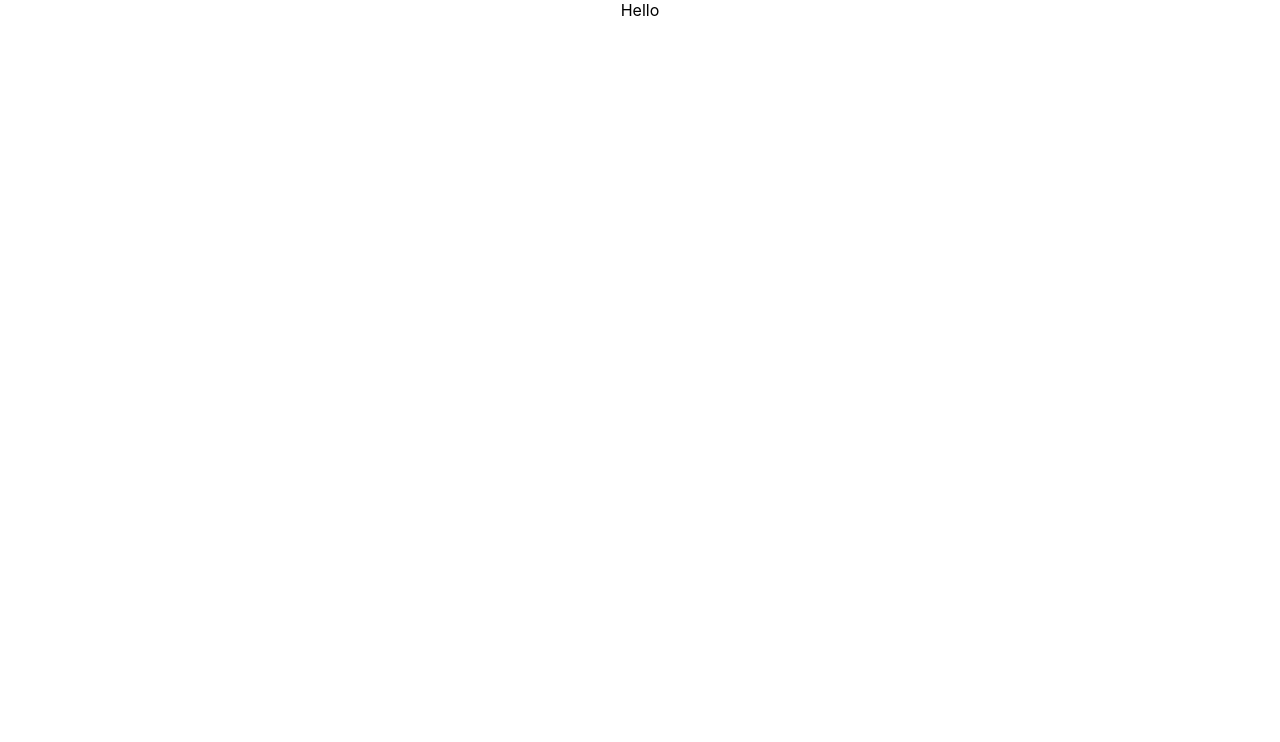
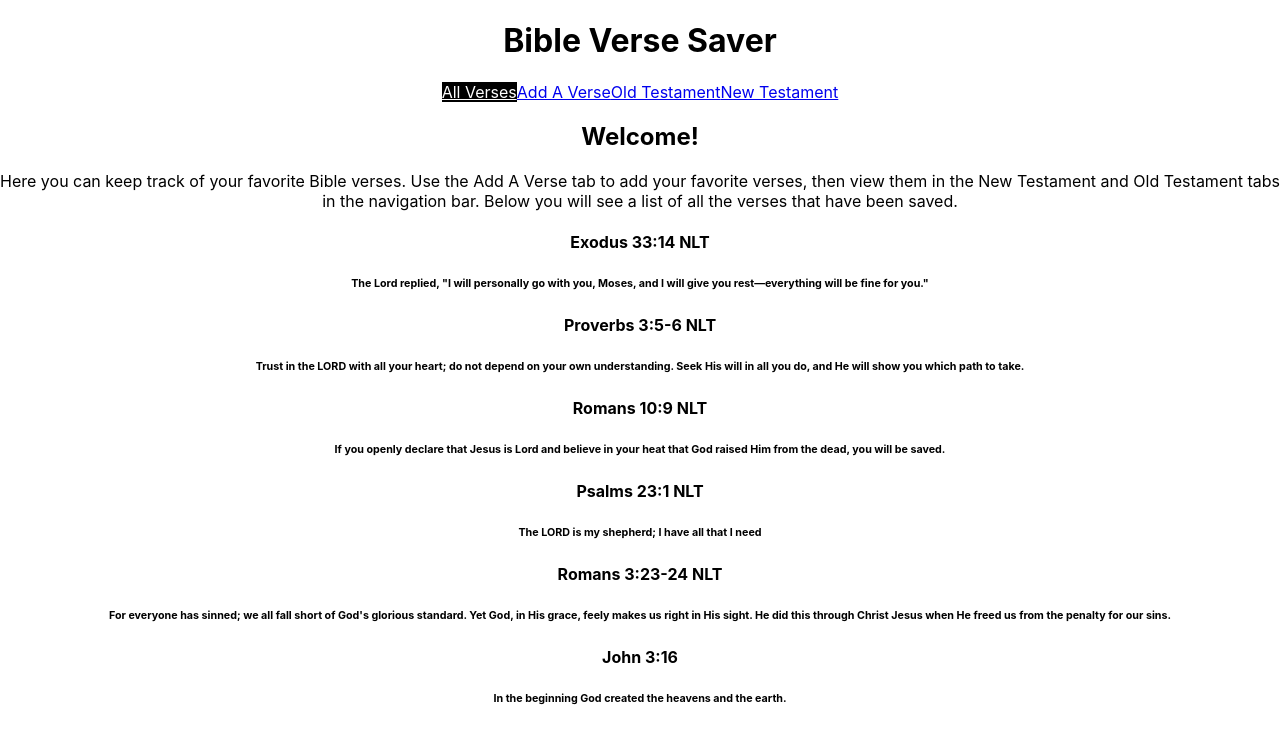
Before and after one commit to DeborahKurz/verse-app, a React (Create React App) app: page / in a window 1280 px wide. Shown: the top 742 px of the page. Built offline with nearby package versions, Linux system fonts and the light colour scheme; data requests are answered from the project's data file.

Commit message:
Basic app up and running. Need to refine and work out bugs

```diff
--- a/db.json
+++ b/db.json
@@ -1,16 +1,46 @@
 {
-    "toys": [
+  "verses": [
     {
       "id": 1,
-        "name": "Woody",
-        "image": "http://www.pngmart.com/files/3/Toy-Story-Woody-PNG-Photos.png",
-        "likes": 8
+      "testament": "Old",
+      "reference": "Exodus 33:14 NLT",
+      "verse": "The Lord replied, \"I will personally go with you, Moses, and I will give you rest—everything will be fine for you.\"",
+      "url": "https://www.biblegateway.com/passage/?search=Exodus%2033&version=NLT"
     },
     {
       "id": 2,
-        "name": "Buzz Lightyear",
-        "image": "http://www.pngmart.com/files/6/Buzz-Lightyear-PNG-Transparent-Picture.png",
-        "likes": 14
+      "testament": "Old",
+      "reference": "Proverbs 3:5-6 NLT",
+      "verse": "Trust  in the LORD with all your heart; do not depend on your own understanding. Seek His will in all you do, and He will show you which path to take.",
+      "url": "https://www.biblegateway.com/passage/?search=Proverbs+3%3A+5-6&version=NLT"
+    },
+    {
+      "id": 3,
+      "testament": "New",
+      "reference": "Romans 10:9 NLT",
+      "verse": "If you openly declare that Jesus is Lord and believe in your heat that God raised Him from the dead, you will be saved.",
+      "url": "https://www.biblegateway.com/passage/?search=Romans+10%3A+9&version=NLT"
+    },
+    {
+      "id": 4,
+      "testament": "Old",
+      "reference": "Psalms 23:1 NLT",
+      "verse": "The LORD is my shepherd; I have all that I need",
+      "url": "https://www.biblegateway.com/passage/?search=Psalms+23&version=NLT"
+    },
+    {
+      "id": 5,
+      "testament": "New",
+      "reference": "Romans 3:23-24 NLT",
+      "verse": "For everyone has sinned; we  all fall short of God's glorious standard. Yet God, in His grace, feely makes us right in His sight. He did this through Christ Jesus when He freed us from the penalty for our sins.",
+      "url": ""
+    },
+    {
+      "testament": "Old",
+      "reference": "John 3:16",
+      "verse": "In the beginning God created the heavens and the earth.",
+      "url": "Url",
+      "id": 6
     }
   ]
 }
--- a/package.json
+++ b/package.json
@@ -8,6 +8,7 @@
     "@testing-library/user-event": "^13.5.0",
     "react": "^18.2.0",
     "react-dom": "^18.2.0",
+    "react-router-dom": "^6.22.1",
     "react-scripts": "5.0.1",
     "web-vitals": "^2.1.4"
   },
--- a/src/App.js
+++ b/src/App.js
@@ -1,10 +1,37 @@
 import logo from './logo.svg';
-import './App.css';
+import NavBar from "./NavBar.js";
+import React, {useState, useEffect} from "react";
+import Form from "./Form.js";
+import Header from "./Header.js";
 
 function App() {
+  const [verses, setVerses] = useState([]);
+
+  function addVerse(newVerse){
+    setVerses([...verses, newVerse])
+  }
+
+  useEffect(()=>{
+      fetch("http://localhost:3000/verses")
+      .then(r=>r.json())
+      .then(verseObjs => {
+          setVerses(verseObjs);
+      })
+  }, [])
+
+  console.log("App: ", verses);
+
   return (
     <div className="App">
-      Hello
+      <Header />
+      <h2>Welcome!</h2>
+      <p>Here you can keep track of your favorite Bible verses. Use the Add A Verse tab to add your favorite verses, then view them in the New Testament and Old Testament tabs in the navigation bar. Below you will see a list of all the verses that have been saved.</p>
+      {verses.map((verse)=>(
+        <div key={verse.reference}>
+          <h4>{verse.reference}</h4>
+          <h6>{verse.verse}</h6>
+        </div>
+      ))}
     </div>
   );
 }
--- /dev/null
+++ b/src/Form.js
@@ -0,0 +1,97 @@
+import React, {useState} from "react";
+import Header from "./Header.js";
+import './App.css';
+
+function Form({addVerse}){
+    const [testament, setTestament] = useState("");
+    const [reference, setReference] = useState("");
+    const [verse, setVerse] = useState("");
+    const [url, setUrl] = useState("");
+
+    console.log("Form", testament, reference, verse, url)
+
+    function handleSubmit(event){
+        event.preventDefault();
+        const configObj = {
+            method: 'POST',
+            headers: {'Content-Type': 'applicaton/json'},
+            body: JSON.stringify({
+                testament: testament,
+                reference: reference,
+                verse: verse,
+                url: url
+            })
+        }
+        fetch('http://localhost:3000/movies', configObj)
+        .then(res => res.json())
+        .then(newVerse => {
+            addVerse(newVerse)
+            console.log(newVerse);
+            setTestament("");
+            setReference("");
+            setVerse("");
+            setUrl("");
+        })
+    }
+
+    return (
+        <div className="App">
+            <Header />
+            <h2>Fill Out This Form To Add A Verse</h2>
+            <form onSubmit={handleSubmit}>
+                <h4>Testament The Bible Verse Is Located In: Old or New?</h4>
+                <input type="text" value={testament} onChange={(e)=> setTestament(e.target.value)}></input>
+                <h4>Reference (Example: John 3:16 NLT)</h4>
+                <input type="text" value={reference} onChange={(e)=> setReference(e.target.value)}></input>
+                <h4>Verse (Example: For God so loved the world that He...):</h4>
+                <input type="text" value={verse} onChange={(e)=> setVerse(e.target.value)}></input>
+                <h4>URL of Copied Bible Verse:</h4>
+                <input type="text" value={url} onChange={(e)=> setUrl(e.target.value)}></input>
+                <div>
+                    <button type="submit">Add My Bible Verse To My List!</button>
+                </div>
+            </form>
+        </div>
+      );
+}
+
+export default Form;
+
+
+
+//Use Post request to update statevariable fo the array that lives in index. Pass down a prop? Move to App??
+//Create a VerseCard Component that renders info about each verse
+//in Old and New Components, pass down data array from index.js and map through verses, handing them off to VerseCard to be rendered.
+//Clean up Components/files in this app. Get rid of what I'm not using.
+//Verify requirements
+//Add ReadMe file
+
+
+        // const formData = {
+        //     testament: testament,
+        //     reference: reference,
+        //     verse: verse,
+        //     url: url
+
+
+    //In the beginning God created the heavens and the earth.
+
+
+        // console.log("formData: ", formData)
+        // fetch("http://localhost:3000/verses", {
+        //     method: "POST",
+        //     headers:{
+        //         "Content-Type": "application/json"
+        //     },
+        // //     body: JSON.stringify(formData)
+        // }
+        // )
+        // .then(r=>r.json())
+        // .then(data=>{
+            // console.log(data);
+            // setTestament("");
+            // setReference("");
+            // setVerse("");
+            // setUrl("");
+        // }
+        // )
--- /dev/null
+++ b/src/Header.js
@@ -0,0 +1,14 @@
+import React from "react";
+import NavBar from "./NavBar.js";
+
+function Header(){
+    return(
+        <header>
+            <h1>Bible Verse Saver</h1>
+            <NavBar />
+        </header>
+
+    )
+}
+
+export default Header;
--- /dev/null
+++ b/src/NavBar.css
@@ -0,0 +1,17 @@
+.navbar > a{
+    display: inline-block;
+    box-sizing: border-box;
+    width: 70px;
+    padding: 5px;
+    margin: 0 6px 6px;
+    background: lightblue;
+    text-decoration: none;
+    text-align: center;
+    font-size: min(10vw, 15px) ;
+    color: black;
+}
+
+a.active {
+    background: black;
+    color: white;
+}
--- /dev/null
+++ b/src/NavBar.js
@@ -0,0 +1,35 @@
+import {NavLink} from "react-router-dom";
+import "./NavBar.css"
+
+function NavBar(){
+    return (
+        <nav>
+            <NavLink
+                to="/"
+                className="nav-link"
+            >
+                All Verses
+            </NavLink>
+            <NavLink
+                to="/form"
+                className="nav-link"
+            >
+                Add A Verse
+            </NavLink>
+            <NavLink
+                to="/oldTestament"
+                className="nav-link"
+            >
+                Old Testament
+            </NavLink>
+            <NavLink
+                to="/newTestament"
+                className="nav-link"
+            >
+                New Testament
+            </NavLink>
+        </nav>
+    )
+}
+
+export default NavBar;
--- /dev/null
+++ b/src/NewT.js
@@ -0,0 +1,25 @@
+import React, {useState, useEffect} from "react";
+import Header from "./Header.js";
+import './App.css';
+
+function NewT(){
+    const [verses, setVerses] = useState([]);
+
+    useEffect(()=>{
+        fetch("http://localhost:3000/verses")
+        .then(r=>r.json())
+        .then(verseObjs => {
+            setVerses(verseObjs);
+        })
+    }, [])
+
+    console.log("NewT", verses)
+
+    return (
+        <div className="App">
+            <Header />
+        </div>
+      );
+}
+
+export default NewT;
--- /dev/null
+++ b/src/OldT.js
@@ -0,0 +1,29 @@
+import React, {useState, useEffect} from "react";
+import Header from "./Header.js";
+import './App.css';
+
+function OldT(){
+    const [verses, setVerses] = useState([]);
+
+    useEffect(()=>{
+        fetch("http://localhost:3000/verses")
+        .then(r=>r.json())
+        .then(verseObjs => {
+            setVerses(verseObjs);
+        })
+    }, [])
+
+    console.log("OldT", verses)
+
+
+    return (
+        <div className="App">
+            <Header />
+          {verses.map((verse)=>(
+                <h3 key={verse.reference}>{verse.testament}</h3>
+            ))}
+        </div>
+      );
+}
+
+export default OldT;
--- a/src/index.js
+++ b/src/index.js
@@ -3,13 +3,14 @@ import ReactDOM from 'react-dom/client';
 import './index.css';
 import App from './App';
 import reportWebVitals from './reportWebVitals';
+import {createBrowserRouter, RouterProvider} from "react-router-dom";
+import routes from "./routes.js";
+
+const router = createBrowserRouter(routes);
 
 const root = ReactDOM.createRoot(document.getElementById('root'));
-root.render(
-  <React.StrictMode>
-    <App />
-  </React.StrictMode>
-);
+
+root.render (<RouterProvider router={router} />);
 
 // If you want to start measuring performance in your app, pass a function
 // to log results (for example: reportWebVitals(console.log))
--- /dev/null
+++ b/src/routes.js
@@ -0,0 +1,25 @@
+import Form from "./Form";
+import OldT from "./OldT";
+import NewT from "./NewT";
+import App from "./App.js";
+
+const routes = [
+    {
+      path: "/",
+      element: <App />
+    },
+    {
+        path: "/form",
+        element: <Form />
+      },
+    {
+      path: "/oldtestament",
+      element: <OldT />
+    },
+    {
+      path: "/newtestament",
+      element: <NewT />
+    }
+];
+
+export default routes;
```
Also changed, not shown: src/index.css (+14 -0 lines), 1 other file (tests, documents, lock files or other folders). Lines whose indentation alone changed are shown as unchanged.
